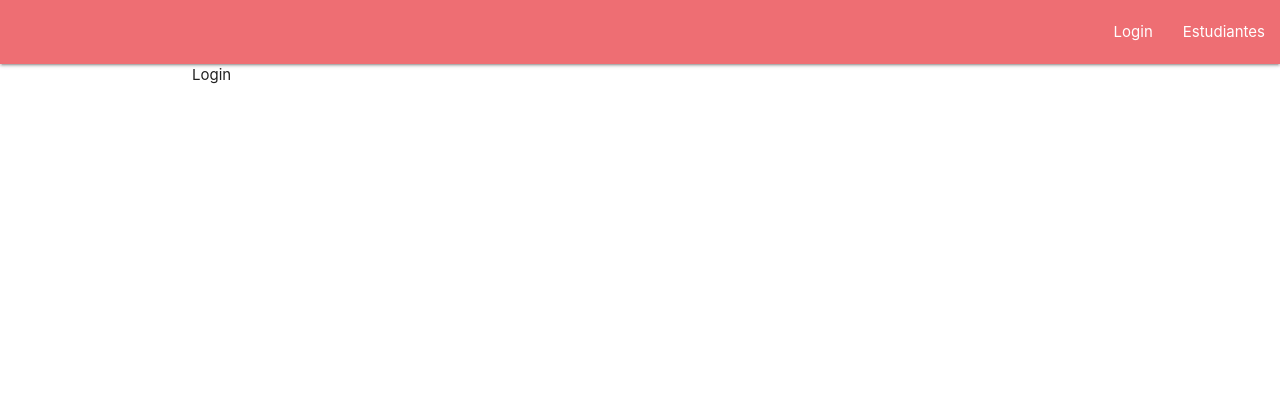
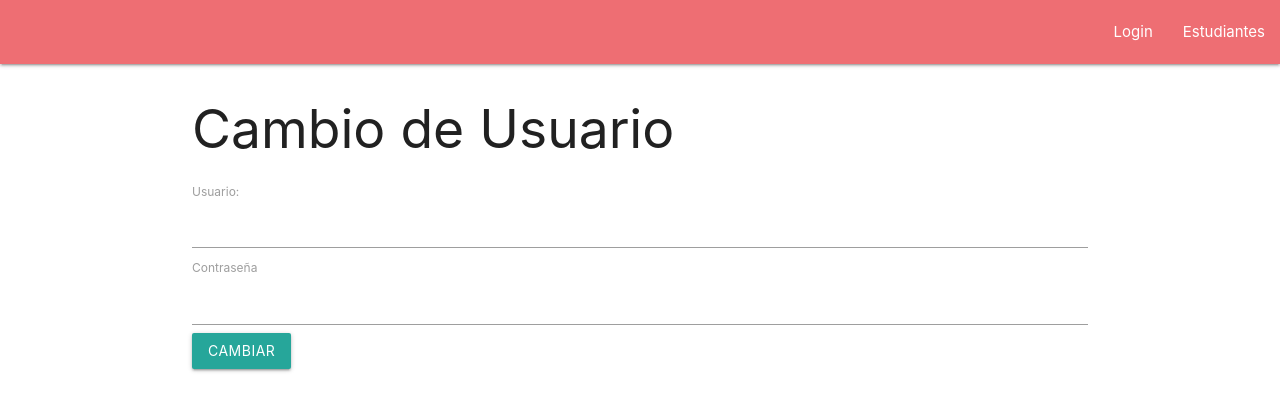
Before and after one commit to facundoramos-dev/Course_of_vuejs, a Vue app: page /Login in a window 1280 px wide. Shown: the top 410 px of the page. Built offline with nearby package versions, Linux system fonts and the light colour scheme.

Commit message:
vuex implement

```diff
--- a/package.json
+++ b/package.json
@@ -11,7 +11,8 @@
     "axios": "^1.2.4",
     "materialize-css": "^1.0.0-rc.2",
     "vue": "^3.2.13",
-    "vue-router": "^4.0.13"
+    "vue-router": "^4.0.13",
+    "vuex": "^4.0.2"
   },
   "devDependencies": {
     "@vue/cli-service": "~5.0.0",
--- a/src/main.js
+++ b/src/main.js
@@ -1,7 +1,8 @@
 import { createApp } from "vue";
 import App from "./App.vue";
 // import "../public/css/styles.css"; //trabajo con el post css de tailwind
-import "materialize-css/dist/css/materialize.min.css"
+import "materialize-css/dist/css/materialize.min.css";
 import router from "./router";
+import storage from "./storage";
 
-createApp(App).use(router).mount("#app");
+createApp(App).use(router).use(storage).mount("#app");
--- /dev/null
+++ b/src/storage/index.js
@@ -0,0 +1,16 @@
+import { createStore } from "vuex";
+
+const storage = createStore({
+	state: { isAuthenticated: false, username: "", password: "" },
+	mutations: {
+		setAuthenticated(state, payload) {
+			state.isAuthenticated = payload;
+		},
+		setUserProperty(state, payload) {
+			state.username = payload.username;
+			state.password = payload.password;
+		},
+	},
+});
+
+export default storage;
--- a/src/views/Estudiantes.vue
+++ b/src/views/Estudiantes.vue
@@ -2,6 +2,8 @@
   <div>
     Estudiantes
   </div>
+  <h1 v-if="$store.state.username != ''">Usuario: {{ $store.state.username }} </h1>
+  <h1 v-if="$store.state.password != ''">Usuario: {{ $store.state.password }} </h1>
 </template>
 
 <script>
--- a/src/views/Login.vue
+++ b/src/views/Login.vue
@@ -1,11 +1,34 @@
 <template>
   <div>
-    Login
+    <h1 v-if="$store.state.username != ''">Usuario: {{ $store.state.username }} </h1>
+    <h1 v-if="$store.state.password != ''">Usuario: {{ $store.state.password }} </h1>
+    <h2>Cambio de Usuario</h2>
+    <form action="" @submit.prevent="changeUser">
+      <label for="username">Usuario:<input type="text" name="username" v-model="username"></label>
+      <label for="password">Contraseña<input type="text" name="password" v-model="password"></label>
+      <input type="submit" value="Cambiar" class="btn">
+    </form>
   </div>
 </template>
 
 <script>
 export default {
-  name: "Login"
+  name: "Login",
+  data() {
+    return {
+      username: "",
+      password: "",
+    }
+  }
+  , methods: {
+    changeUser() {
+      console.log(`Usuario ${this.username} | Contraseña: ${this.password}`);
+      const payload = {
+        username: this.username,
+        password: this.password,
+      }
+      this.$store.commit("setUserProperty", payload);
+    }
+  }
 }
 </script>
```
Also changed, not shown: 1 other file (tests, documents, lock files or other folders).
